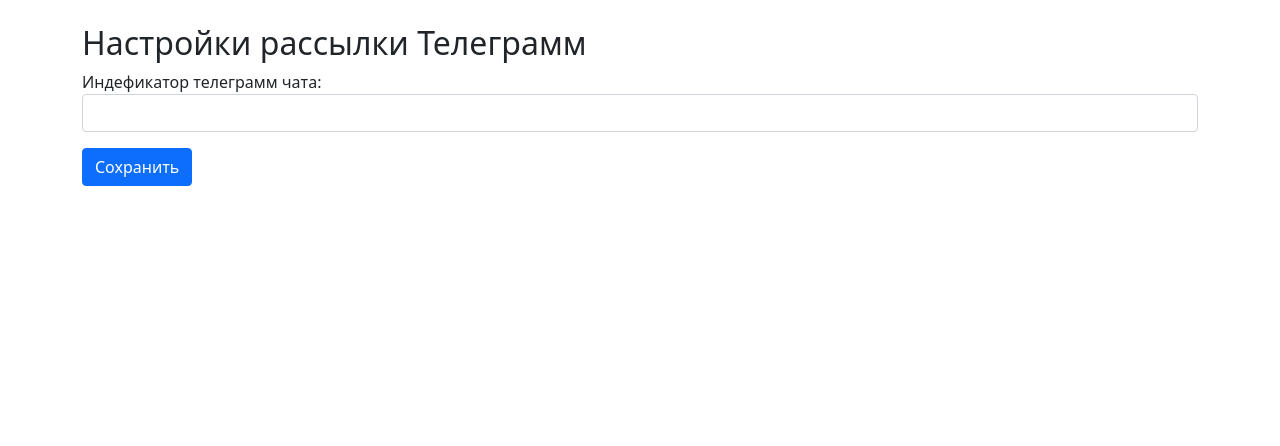
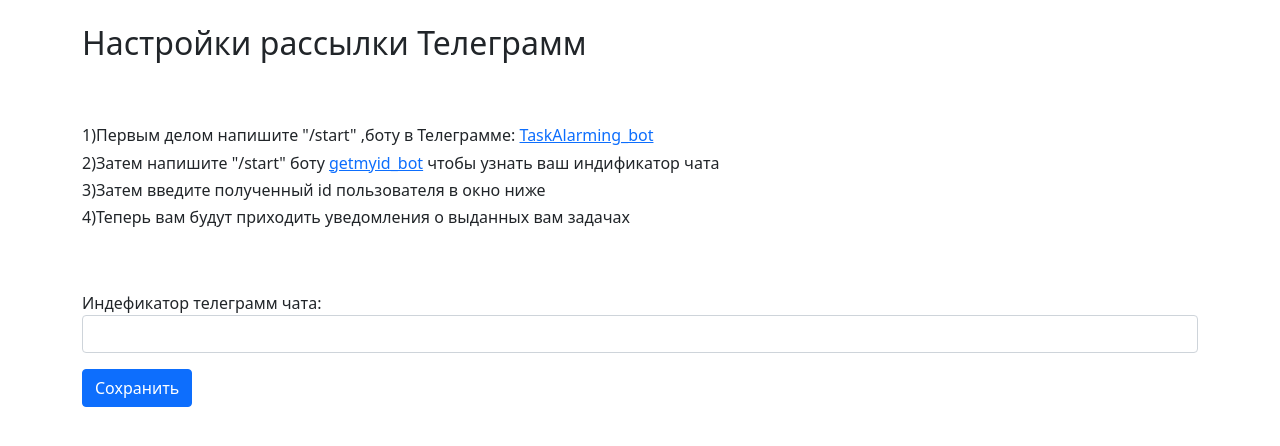
Before and after one commit to mityamuch/TaskPlanner, a Django app: page /tasks/telegram-settings/ in a window 1280 px wide. Shown: the part 58-504 px from the top of the page. Run offline with Django 4.2, Linux system fonts and the light colour scheme; data that the repository does not hold is empty; some libraries are stand-ins or nearby versions.

Commit message:
small fix

```diff
--- a/DiplomProject/todo/templates/telegram_settings.html
+++ b/DiplomProject/todo/templates/telegram_settings.html
@@ -2,6 +2,22 @@
 
 {% block content %}
   <h2>Настройки рассылки Телеграмм</h2>
+  <h1>­­</h1>
+  <h6>
+  1)Первым делом напишите "/start" ,боту в Телеграмме: <a href="https://t.me/TaskAlarming_bot"> TaskAlarming_bot</a>
+  </h6>
+  <h6>
+  2)Затем напишите "/start" боту  <a href="https://t.me/getmyid_bot">getmyid_bot</a> чтобы узнать ваш индификатор чата
+  </h6>
+  <h6>
+  3)Затем введите полученный id пользователя в окно ниже
+  </h6>
+  <h6>
+  4)Теперь вам будут приходить уведомления о выданных вам задачах
+  </h6>
+
+<h1>­­</h1>
+
   <form method="POST">
     {% csrf_token %}
     {{ form.as_p }}
```
